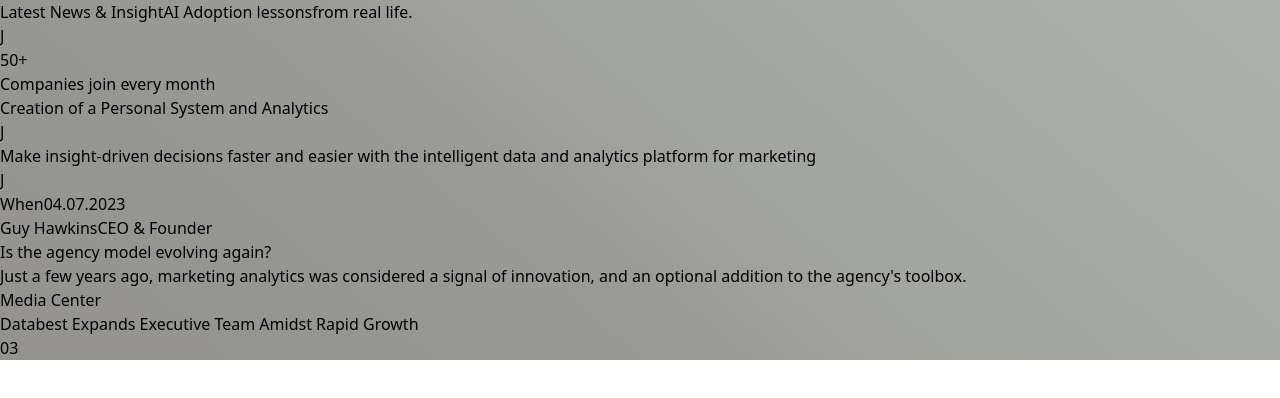
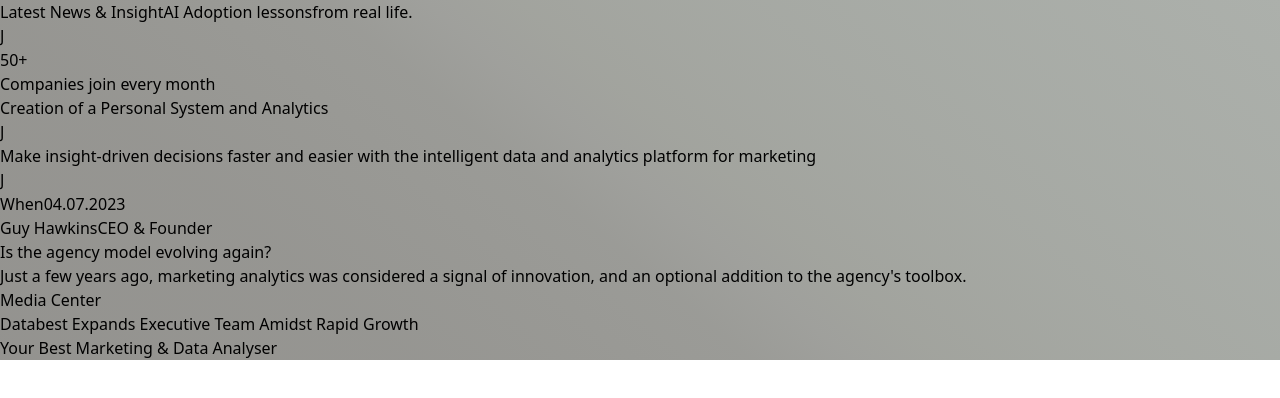
Before and after one commit to Andres6936/Andres6936, a React (Vite) app: page / in a window 1280 px wide. Shown: the top 398 px of the page. Built offline with nearby package versions, Linux system fonts and the light colour scheme.

Commit message:
Added Layout

```diff
--- a/src/App.tsx
+++ b/src/App.tsx
@@ -109,20 +109,21 @@
                         </div>
                     </div>
 
-                    <div className={"flex flex-row gap-8"}>
-                        <div className={"flex flex-col gap-12 w-[10rem]"}>
+                    <div className={"flex flex-row gap-12"}>
+                        <div className={"flex flex-col gap-12 w-[14rem]"}>
                             <span className={"text-xs uppercase"}>Media Center</span>
 
                             <p className={"text-xs uppercase font-medium tracking-tighter"}>Databest Expands Executive
                                 Team Amidst Rapid Growth</p>
 
-                            <div className={"w-[10rem] h-[7rem] bg-black rounded-2xl"}></div>
+                            <div className={"w-[14rem] h-[7rem] bg-black rounded-2xl"}></div>
 
-                            <div className={"w-[10rem] h-[7rem] bg-white rounded-2xl"}></div>
+                            <div className={"w-[14rem] h-[7rem] bg-white rounded-2xl"}></div>
                         </div>
 
-                        <div className={"flex w-[16rem] bg-white"}>
-                            03
+                        <div className={"flex justify-center items-center rounded-2xl w-[23rem] bg-white"}>
+                            <h1 className={"text-4xl uppercase font-bold text-center tracking-tighter px-[6rem]"}>Your
+                                Best Marketing & Data Analyser</h1>
                         </div>
                     </div>
                 </article>
```
